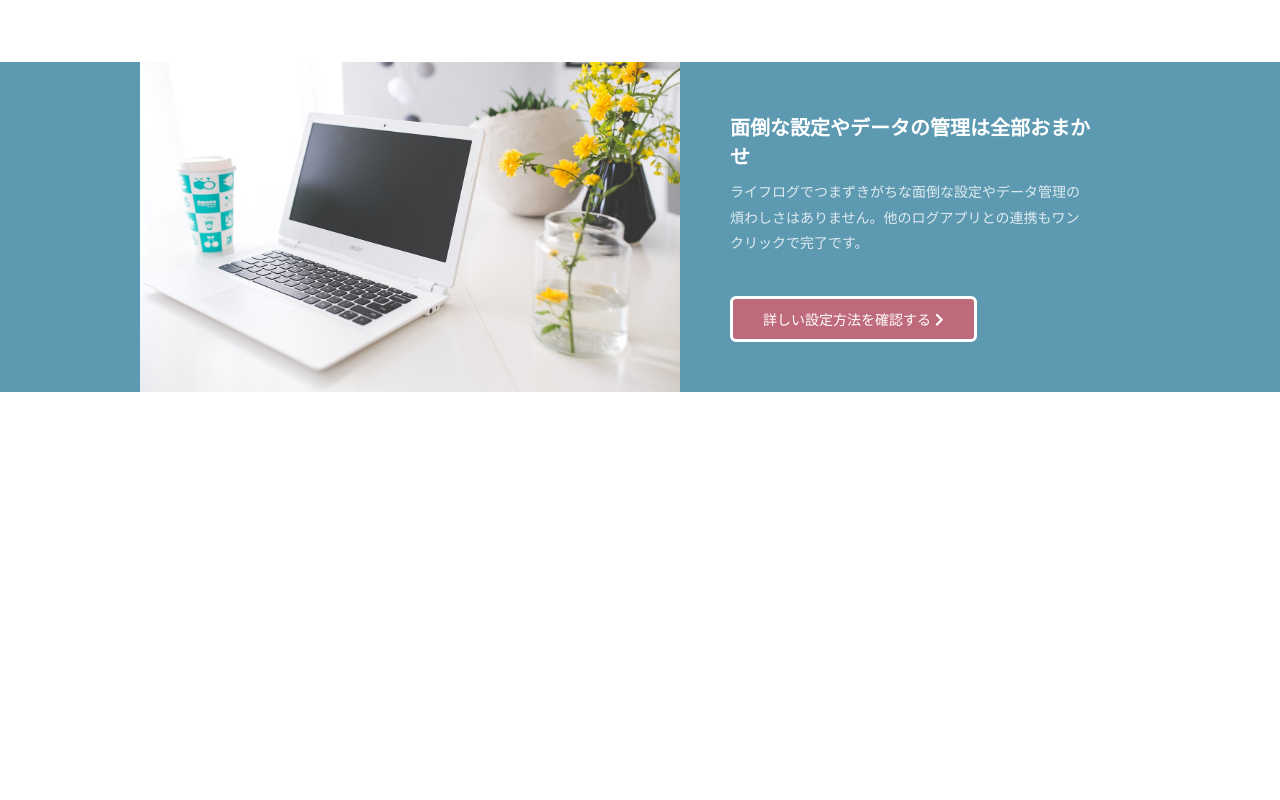
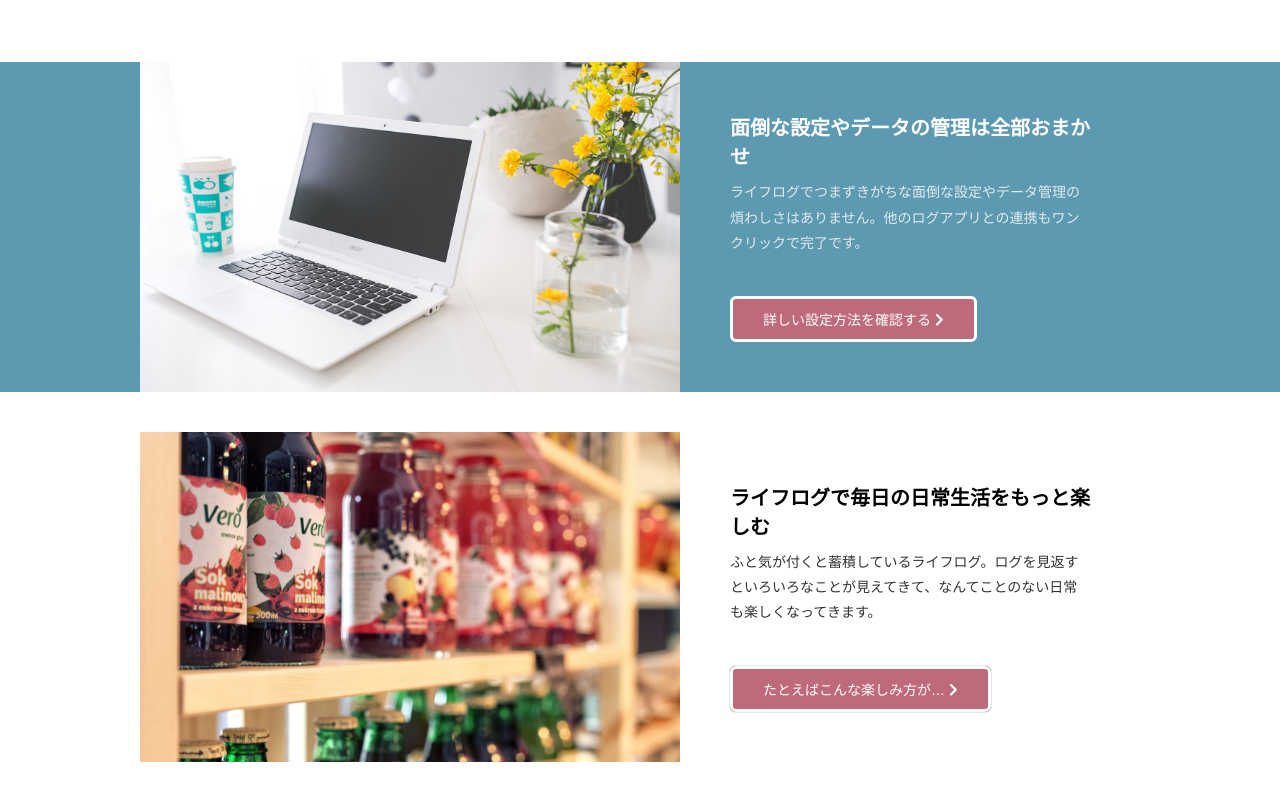
Before and after one commit to yinm/6step-master-html-css, a Nuxt app in the folder trace/: page / in a window 1280 px wide. Shown: the part 1125-1925 px from the top of the page. Before the commit the page ends 1517 px from the top, so only its background shows below. Built offline with nearby package versions, Linux system fonts and the light colour scheme.

Commit message:
Try 2-4-1

```diff
--- /dev/null
+++ b/trace/components/ReversedContent.vue
@@ -0,0 +1,81 @@
+<template>
+  <section class="conD">
+    <div class="container">
+      <div class="photo" />
+      <div class="text">
+        <h2>ライフログで毎日の日常生活をもっと楽しむ</h2>
+        <p>ふと気が付くと蓄積しているライフログ。ログを見返すといろいろなことが見えてきて、なんてことのない日常も楽しくなってきます。</p>
+        <a href="#">
+          たとえばこんな楽しみ方が…
+          <i class="fas fa-chevron-right" />
+        </a>
+      </div>
+    </div>
+  </section>
+</template>
+
+<style scoped>
+  .conD {
+    margin-top: 2px;
+  }
+
+  h2 {
+    margin-top: 0;
+    margin-bottom: 10px;
+    font-size: 20px;
+  }
+
+  p {
+    margin-top: 0;
+    margin-bottom: 40px;
+    font-size: 14px;
+    line-height: 1.8;
+    opacity: 0.8;
+  }
+
+  a {
+    display: inline-block;
+    padding: 10px 30px;
+    border: solid 3px currentColor;
+    border-radius: 6px;
+    box-shadow: 0 0 1px #000;
+    background-color: var(--accent-color);
+    color: var(--text-bright-color);
+    text-decoration: none;
+    font-size: 14px;
+  }
+
+  .photo {
+    min-height: 200px;
+    background-image: url(/life.jpg);
+    background-position: center;
+    background-size: cover;
+  }
+
+  .text {
+    padding: 20px;
+  }
+
+  @media (min-width: 768px) {
+    .conD {
+      margin-top: 40px;
+      margin-bottom: 40px;
+    }
+
+    .container {
+      display: flex;
+      max-width: var(--large-width);
+      margin-left: auto;
+      margin-right: auto;
+    }
+
+    .photo {
+      flex: 3;
+    }
+
+    .text {
+      flex: 2;
+      padding: 50px;
+    }
+  }
+</style>
--- a/trace/pages/index.vue
+++ b/trace/pages/index.vue
@@ -3,6 +3,7 @@
     <Hero />
     <Concepts />
     <Content />
+    <ReversedContent />
   </div>
 </template>
 
@@ -10,12 +11,14 @@
   import Hero from '~/components/Hero'
   import Concepts from '~/components/Concepts'
   import Content from '~/components/Content'
+  import ReversedContent from '~/components/ReversedContent'
 
   export default {
     components: {
       Hero,
       Concepts,
-      Content
+      Content,
+      ReversedContent
     }
   }
 </script>
```
